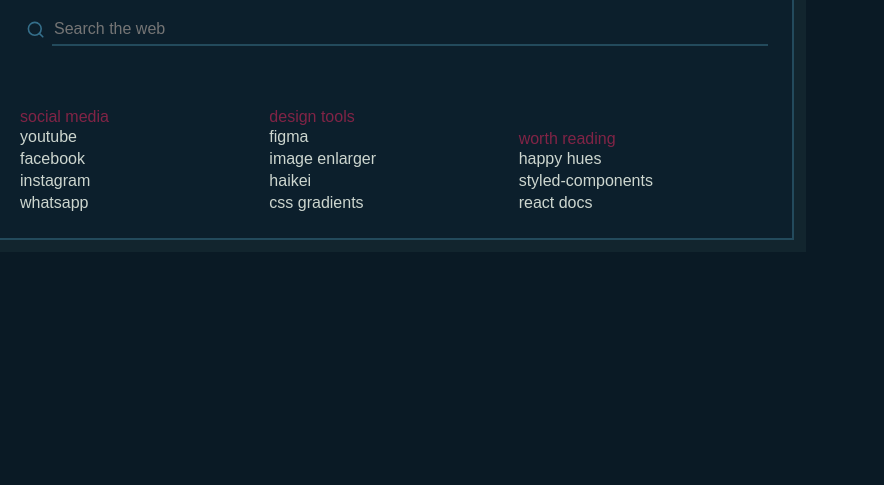
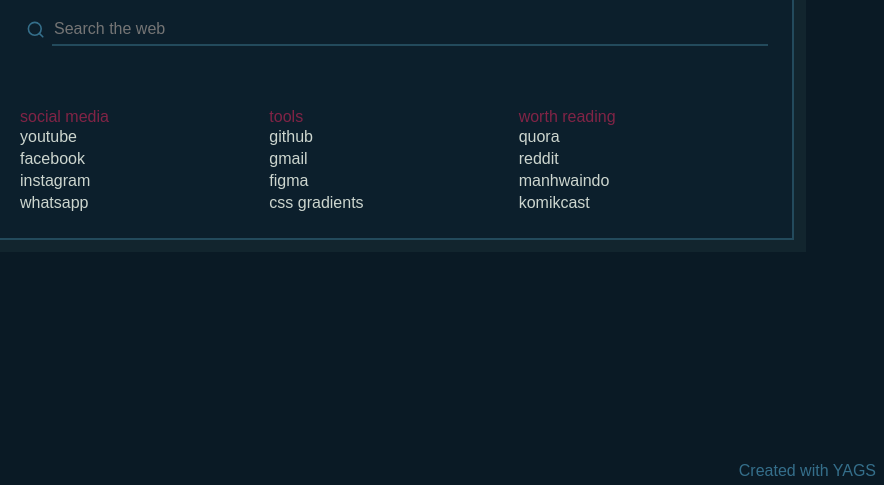
Before and after one commit to alipnf/startpage, a plain HTML site: page index.html in a window 1280 px wide. Shown: the part 312-797 px from the top of the page, 396-1280 px from the left. Drawn offline with Linux system fonts and the light colour scheme.

Commit message:
Add files via upload

```diff
--- a/index.html
+++ b/index.html
@@ -23,7 +23,7 @@
         </div>
       </main>
     </div>
-
+    <a id="yags-link" href="https://prettycoffee.github.io/yet-another-generic-startpage/">Created with YAGS</a>
   </body>
   <script type="text/javascript" src="./scripts.js"></script>
 </html>
--- a/scripts.js
+++ b/scripts.js
@@ -47,7 +47,7 @@
  * inject bookmarks into html
  */
 
-const bookmarks = [{"id":"54pZXajkIU1ZHf8T","label":"social media","bookmarks":[{"id":"Jk8HzhWkArerDbPk","label":"youtube","url":"https://www.youtube.com/"},{"id":"6NjdHdSS13HyxE9s","label":"facebook","url":"https://www.facebook.com/"},{"id":"H9NwqbYVyIwIlaFT","label":"instagram","url":"https://www.instagram.com/"},{"id":"7nzQlBoCyM82EglA","label":"whatsapp","url":"https://web.whatsapp.com/"}]},{"id":"uZESxjBnEioxRHkO","label":"design tools","bookmarks":[{"id":"Oq1tg9cnNTzqPrLM","label":"figma","url":"https://www.figma.com"},{"id":"LoIDUEbJ6TkSF476","label":"image enlarger","url":"https://bigjpg.com/en"},{"id":"gDeSeukr1zEUPOL8","label":"haikei","url":"https://app.haikei.app/"},{"id":"PbTXJPJEo9MCjEFL","label":"css gradients","url":"https://larsenwork.com/easing-gradients/"}]},{"id":"WvnWPFIyl6qMORW2","label":"worth reading","bookmarks":[{"id":"K0esvpvVPYlAbX2Z","label":"happy hues","url":"https://www.happyhues.co/"},{"id":"7XmrOGvJ04Snsqbu","label":"styled-components","url":"https://www.joshwcomeau.com/react/demystifying-styled-components/"},{"id":"FcQXGxEjUJZRojQi","label":"react docs","url":"https://reactjs.org/docs/getting-started.html"}]}]
+const bookmarks = [{"id":"54pZXajkIU1ZHf8T","label":"social media","bookmarks":[{"id":"Jk8HzhWkArerDbPk","label":"youtube","url":"https://www.youtube.com/"},{"id":"6NjdHdSS13HyxE9s","label":"facebook","url":"https://www.facebook.com/"},{"id":"H9NwqbYVyIwIlaFT","label":"instagram","url":"https://www.instagram.com/"},{"id":"7nzQlBoCyM82EglA","label":"whatsapp","url":"https://web.whatsapp.com/"}]},{"id":"uZESxjBnEioxRHkO","label":"tools","bookmarks":[{"id":"Oq1tg9cnNTzqPrLM","label":"github","url":"github.com/"},{"id":"LoIDUEbJ6TkSF476","label":"gmail","url":"https://mail.google.com/"},{"id":"gDeSeukr1zEUPOL8","label":"figma","url":"https://www.figma.com/"},{"id":"PbTXJPJEo9MCjEFL","label":"css gradients","url":"https://larsenwork.com/easing-gradients/"}]},{"id":"WvnWPFIyl6qMORW2","label":"worth reading","bookmarks":[{"id":"K0esvpvVPYlAbX2Z","label":"quora","url":"https://id.quora.com/"},{"id":"7XmrOGvJ04Snsqbu","label":"reddit","url":"reddit.com/"},{"id":"jfVS8ot6nbZSh0J9","label":"manhwaindo","url":"manhwaindo.id"},{"id":"jAZhlAy4TQyyb1zB","label":"komikcast","url":"komikcast.me"}]}]
 
 const createGroupContainer = () => {
   const container = document.createElement("div")
--- a/styles.css
+++ b/styles.css
@@ -206,3 +206,19 @@
   position: absolute;
   left: -0.75rem;
 }
+
+/**
+ * YAGS link
+ **/
+a#yags-link {
+  color: var(--color-primary-fg);
+  position: fixed;
+  bottom: var(--space-small);
+  right: var(--space-small);
+}
+
+a#yags-link:hover,
+a#yags-link:focus-visible {
+  color: var(--color-fg-base);
+  text-decoration: underline;
+}
```
